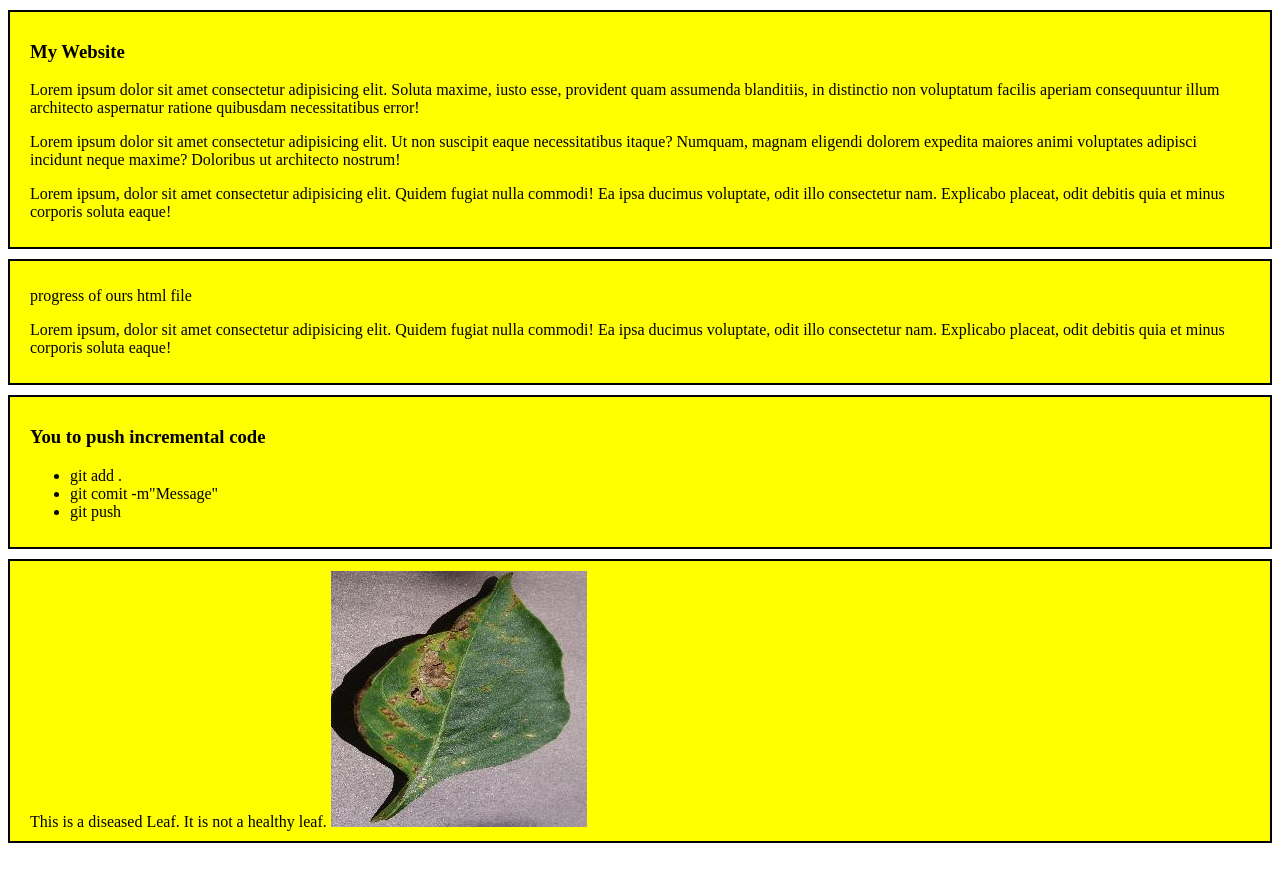
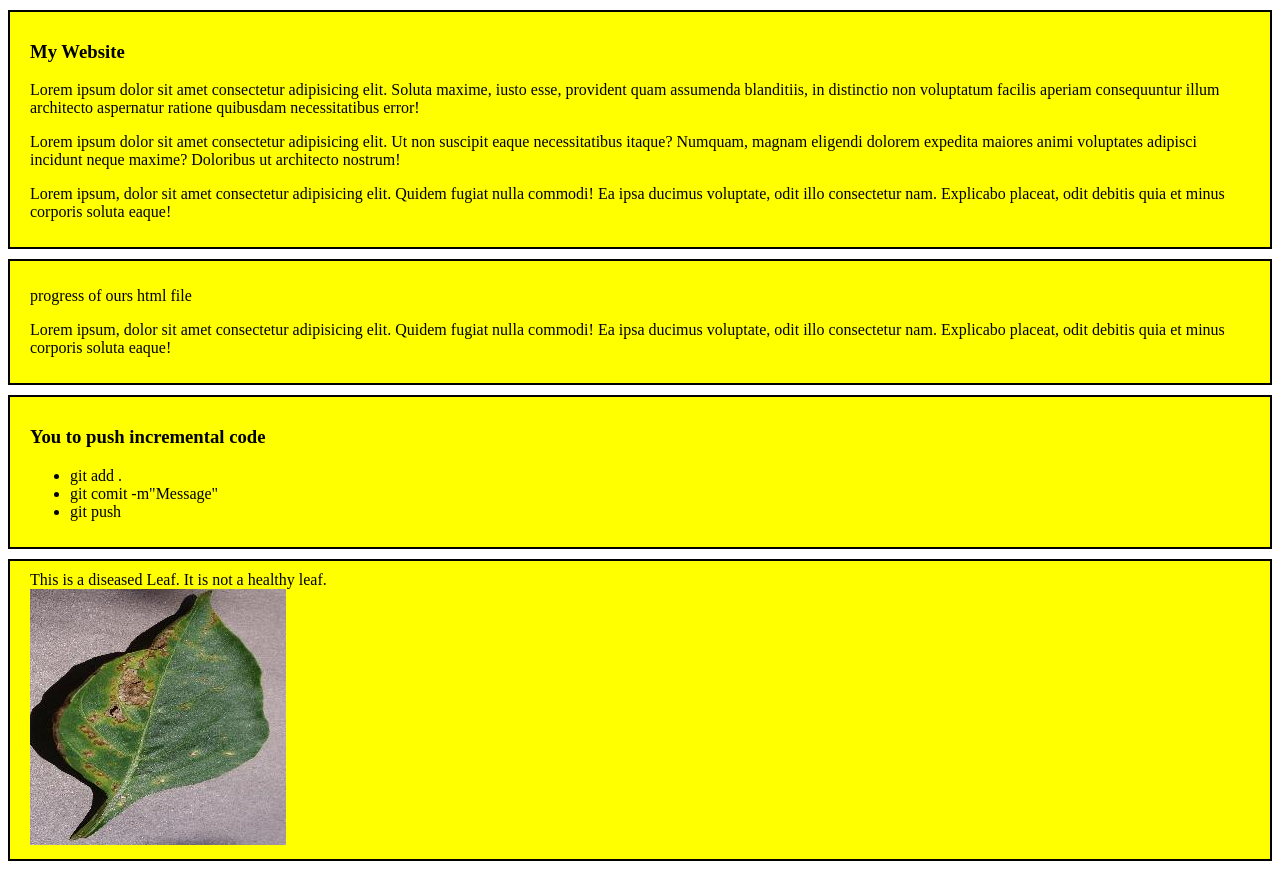
Before and after one commit to Mizan310/my-simple-website, a plain HTML site: page index.html in a window 1280 px wide. Drawn offline with Linux system fonts and the light colour scheme.

```diff
--- a/index.html
+++ b/index.html
@@ -50,7 +50,7 @@
         </ul>
     </div>
     <div>
-        This is a diseased Leaf. It is not a healthy leaf.
+        This is a diseased Leaf. It is not a healthy leaf. <br>
         <img src="Images/0022d6b7-d47c-4ee2-ae9a-392a53f48647___JR_B.Spot 8964.jpeg" alt="">
     </div>
 
```
